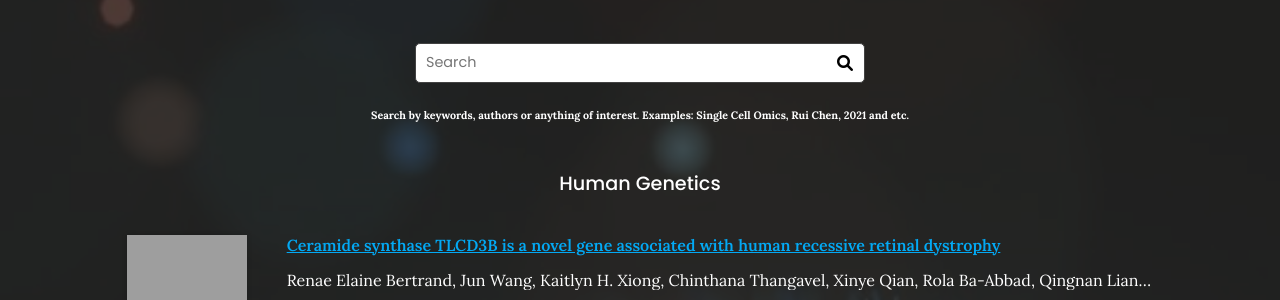
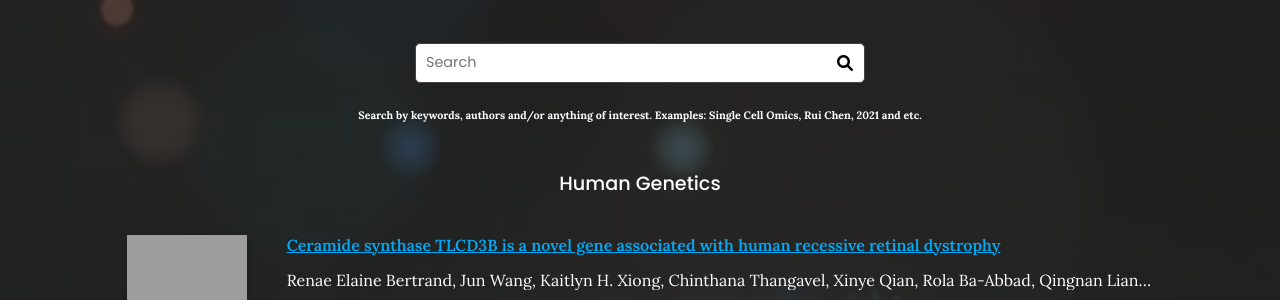
Before and after one commit to wmeng1018/Chen-lab-website, a Jekyll site: the page built from publication/index.md, in a window 1280 px wide and 900 px high. Shown: the part 295-595 px from the top of the window. Built offline with Jekyll 4.4.1, drawn with Linux system fonts in a browser that asks for light colours; grey boxes are pictures that could not be loaded.

Commit message:
Update index.md

```diff
--- a/publication/index.md
+++ b/publication/index.md
@@ -11,7 +11,7 @@ nav:
 {% include section.html background="images/banner.jpg" dark=true%}
 
 {% include search-box.html %}
-###### Search by keywords, authors or anything of interest. Examples: Single Cell Omics, Rui Chen, 2021 and etc.
+###### Search by keywords, authors and/or anything of interest. Examples: Single Cell Omics, Rui Chen, 2021 and etc.
  {:.center}
 
 {% include search-info.html %}
```
